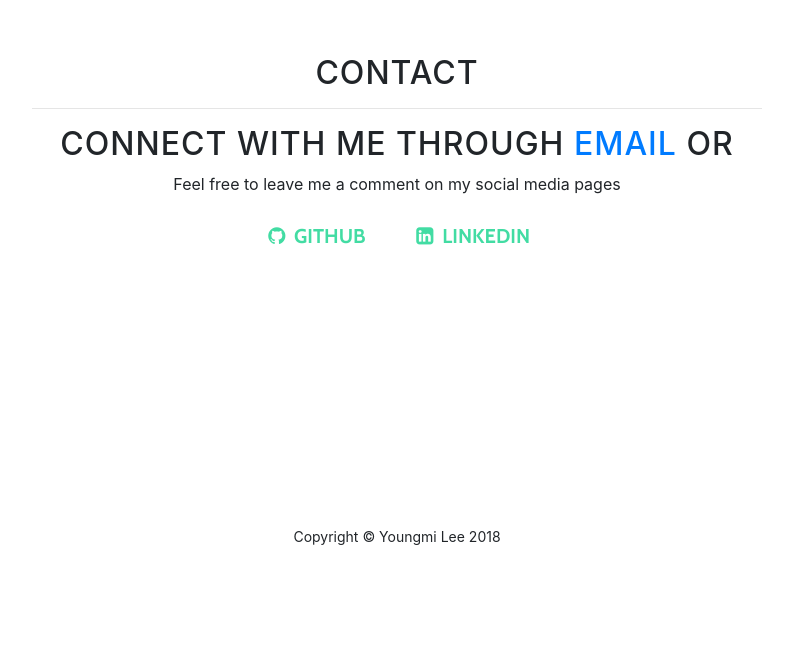
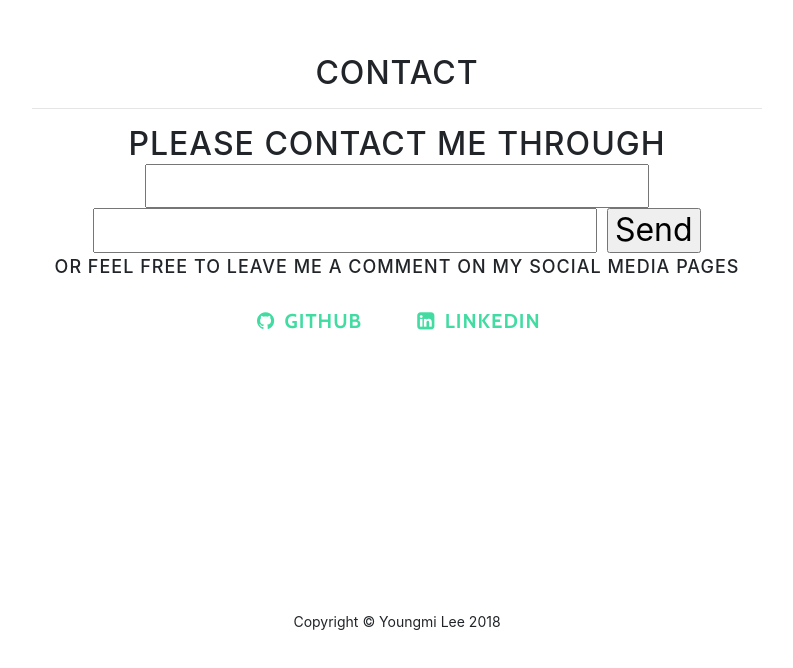
Before and after one commit to ally0426/Basic-Portfolio, a website with bundled scripts: page index.html in a window 1280 px wide. Shown: the part 4246-4914 px from the top of the page, without its empty margins (243-1036 px from the left). Before the commit the page ends 4844 px from the top, so only its background shows below. Built offline with nearby package versions, Linux system fonts and the light colour scheme; files whose address does not match are found by name.

Commit message:
edited contact form

```diff
--- a/index.html
+++ b/index.html
@@ -241,8 +241,15 @@
         <div class="col-lg-8 mx-auto">
           <h2>Contact</h2>
           <hr>
-          <h2>Connect with Me through
-            <a href="mailto:abinding@gmail.com">Email</a> OR </h2 <p>Feel free to leave me a comment on my social media pages</p>
+          <h2>Please contact me through
+            <form action="https://formspree.io/abinding@gmail.com" method="POST">
+              <input type="text" name="name">
+              <input type="email" name="_replyto">
+              <input type="submit" value="Send">
+            </form>
+            <!-- <a href="mailto:abinding@gmail.com">Email</a> -->
+
+            <p>Or feel free to leave me a comment on my social media pages</p>
             <ul class="list-inline banner-social-buttons">
               <!-- <li class="list-inline-item">
               <a href="https://twitter.com/Ally0426Lee" class="btn btn-default btn-lg">
```
Lines whose indentation alone changed are shown as unchanged.
